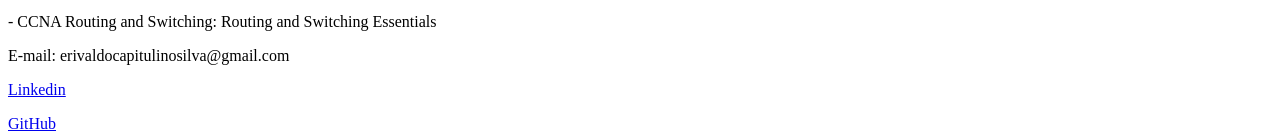
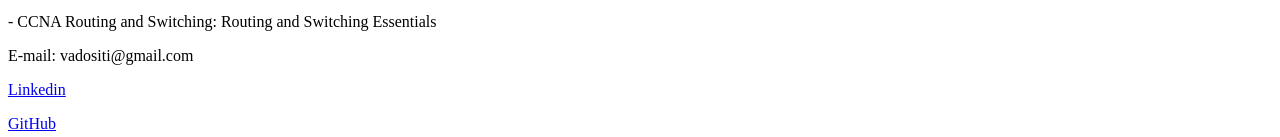
Before and after one commit to ErivaldoCapitulino/santander-coders-front-estatico, a plain HTML site: page aula01/index.html in a window 1280 px wide. Shown: the part 1818-1955 px from the top of the page. Drawn offline with Linux system fonts and the light colour scheme.

Commit message:
Corrigindo o e-mail na parte do footer

```diff
--- a/aula01/index.html
+++ b/aula01/index.html
@@ -133,7 +133,7 @@
     </main>
 
     <footer>
-        <p>E-mail: erivaldocapitulinosilva@gmail.com</p>
+        <p>E-mail: vadositi@gmail.com</p>
         <p><a href="https://www.linkedin.com/in/erivaldo-capitulino/">Linkedin</a> </p>
         <p><a href="https://github.com/ErivaldoCapitulin">GitHub</a></p>
     </footer>
```
